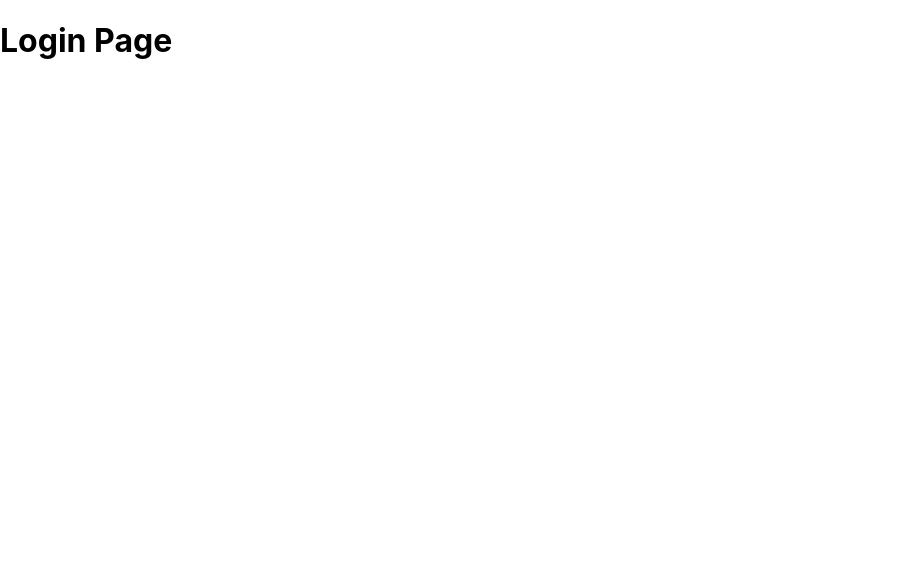
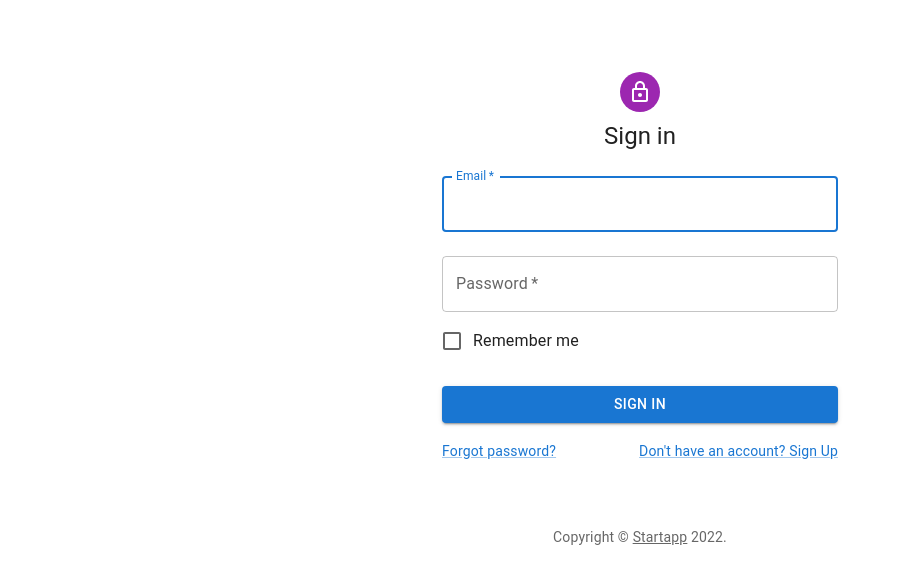
Before and after one commit to faridlab/sugar-next, a Next.js app: page /login in a window 1280 px wide. Shown: the top 584 px of the page, without its empty margins (0-900 px from the left). Built offline with nearby package versions, Linux system fonts and the light colour scheme.

Commit message:
Page(): `/login` -> User login

```diff
--- a/pages/login.tsx
+++ b/pages/login.tsx
@@ -1,7 +1,48 @@
+
+import * as React from 'react';
+import Avatar from '@mui/material/Avatar';
+import Button from '@mui/material/Button';
+import CssBaseline from '@mui/material/CssBaseline';
+import TextField from '@mui/material/TextField';
+import FormControlLabel from '@mui/material/FormControlLabel';
+import Checkbox from '@mui/material/Checkbox';
+import Link from '@mui/material/Link';
+import Grid from '@mui/material/Grid';
+import Box from '@mui/material/Box';
+import LockOutlinedIcon from '@mui/icons-material/LockOutlined';
+import Typography from '@mui/material/Typography';
+import Container from '@mui/material/Container';
+import { createTheme, ThemeProvider } from '@mui/material/styles';
+
 import type { NextPage } from 'next'
 import Head from 'next/head'
 
+function Copyright(props: any) {
+  return (
+    <Typography variant="body2" color="text.secondary" align="center" {...props}>
+      {'Copyright © '}
+      <Link color="inherit" href="https://startapp.id/">
+        Startapp
+      </Link>{' '}
+      {new Date().getFullYear()}
+      {'.'}
+    </Typography>
+  );
+}
+
+const theme = createTheme();
+
 const LoginPage: NextPage = () => {
+  const handleSubmit = (event: React.FormEvent<HTMLFormElement>) => {
+    event.preventDefault();
+    const data = new FormData(event.currentTarget);
+    // eslint-disable-next-line no-console
+    console.log({
+      email: data.get('email'),
+      password: data.get('password'),
+    });
+  };
+
   return (
     <>
       <Head>
@@ -10,11 +51,73 @@ const LoginPage: NextPage = () => {
         <link rel="icon" href="/favicon.ico" />
       </Head>
 
-      <main>
-        <h1>
-          Login Page
-        </h1>
-      </main>
+      <ThemeProvider theme={theme}>
+        <Container component="main" maxWidth="xs">
+          <CssBaseline />
+          <Box
+            sx={{
+              marginTop: 8,
+              display: 'flex',
+              flexDirection: 'column',
+              alignItems: 'center',
+            }}
+          >
+            <Avatar sx={{ m: 1, bgcolor: 'secondary.main' }}>
+              <LockOutlinedIcon />
+            </Avatar>
+            <Typography component="h1" variant="h5">
+              Sign in
+            </Typography>
+            <Box component="form" onSubmit={handleSubmit} noValidate sx={{ mt: 1 }}>
+              <TextField
+                margin="normal"
+                required
+                fullWidth
+                id="email"
+                label="Email"
+                name="email"
+                autoComplete="email"
+                autoFocus
+              />
+              <TextField
+                margin="normal"
+                required
+                fullWidth
+                name="password"
+                label="Password"
+                type="password"
+                id="password"
+                autoComplete="current-password"
+              />
+              <FormControlLabel
+                control={<Checkbox value="remember" color="primary" />}
+                label="Remember me"
+              />
+              <Button
+                type="submit"
+                fullWidth
+                variant="contained"
+                sx={{ mt: 3, mb: 2 }}
+              >
+                Sign In
+              </Button>
+              <Grid container>
+                <Grid item xs>
+                  <Link href="/forgot-password" variant="body2">
+                    Forgot password?
+                  </Link>
+                </Grid>
+                <Grid item>
+                  <Link href="/register" variant="body2">
+                    {"Don't have an account? Sign Up"}
+                  </Link>
+                </Grid>
+              </Grid>
+            </Box>
+          </Box>
+          <Copyright sx={{ mt: 8, mb: 4 }} />
+        </Container>
+      </ThemeProvider>
     </>
   )
 }
```
Also changed, not shown: 1 other file (tests, documents, lock files or other folders).
